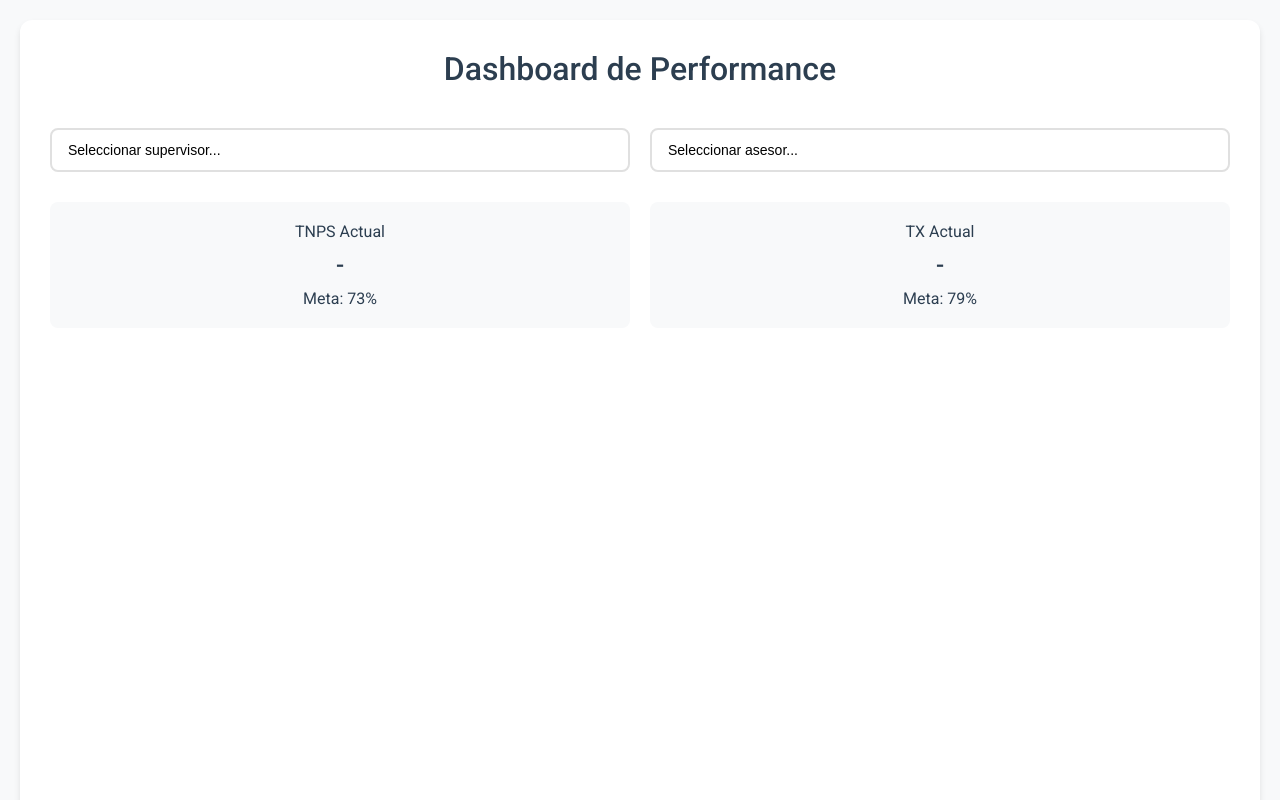
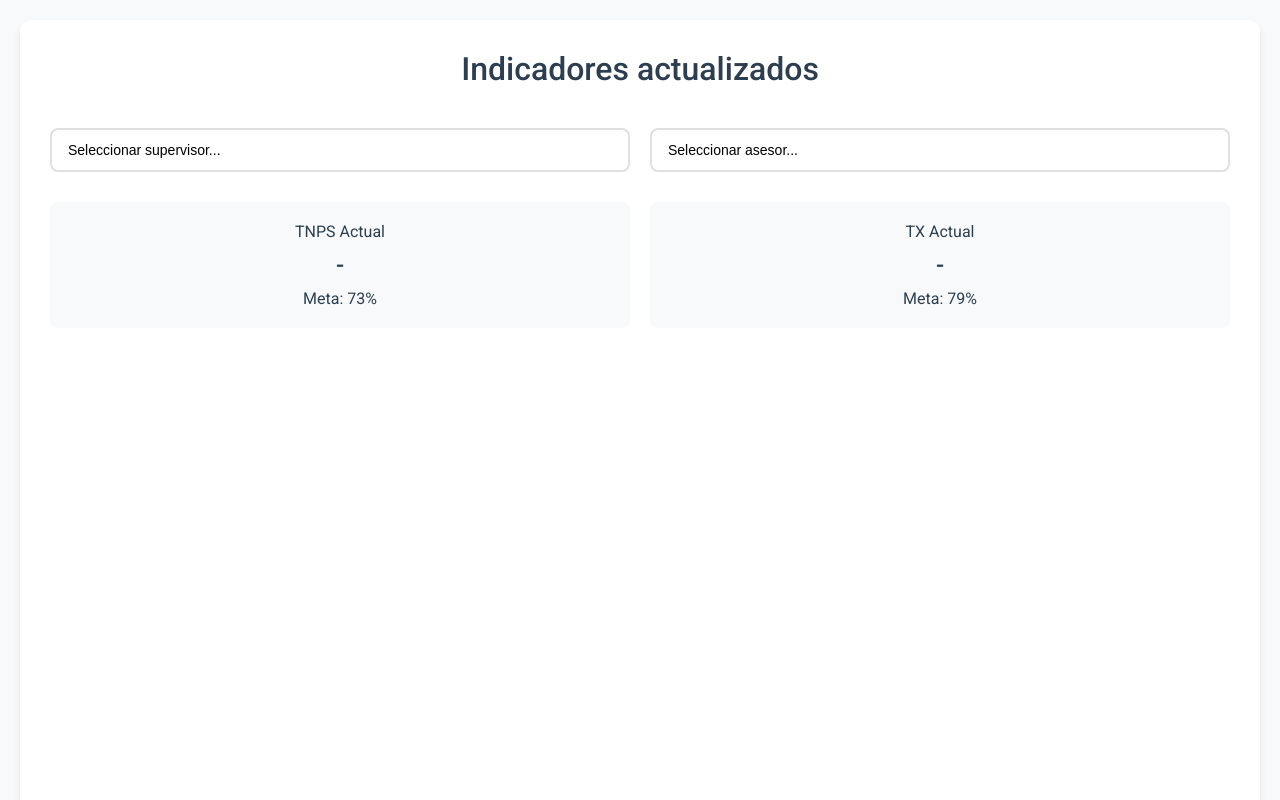
Before and after one commit to Frankpy18/consultaindicador, a plain HTML site: page index.html in a window 1280 px wide. Shown: the top 800 px of the page. Drawn offline with nearby package versions, Linux system fonts and the light colour scheme.

Commit message:
Update index.html

```diff
--- a/index.html
+++ b/index.html
@@ -1256,7 +1256,7 @@
 <body>
     <div class="container">
         <div class="header">
-            <h1>Dashboard de Performance</h1>
+            <h1>Indicadores actualizados</h1>
         </div>
 
         <div class="filters">
```
